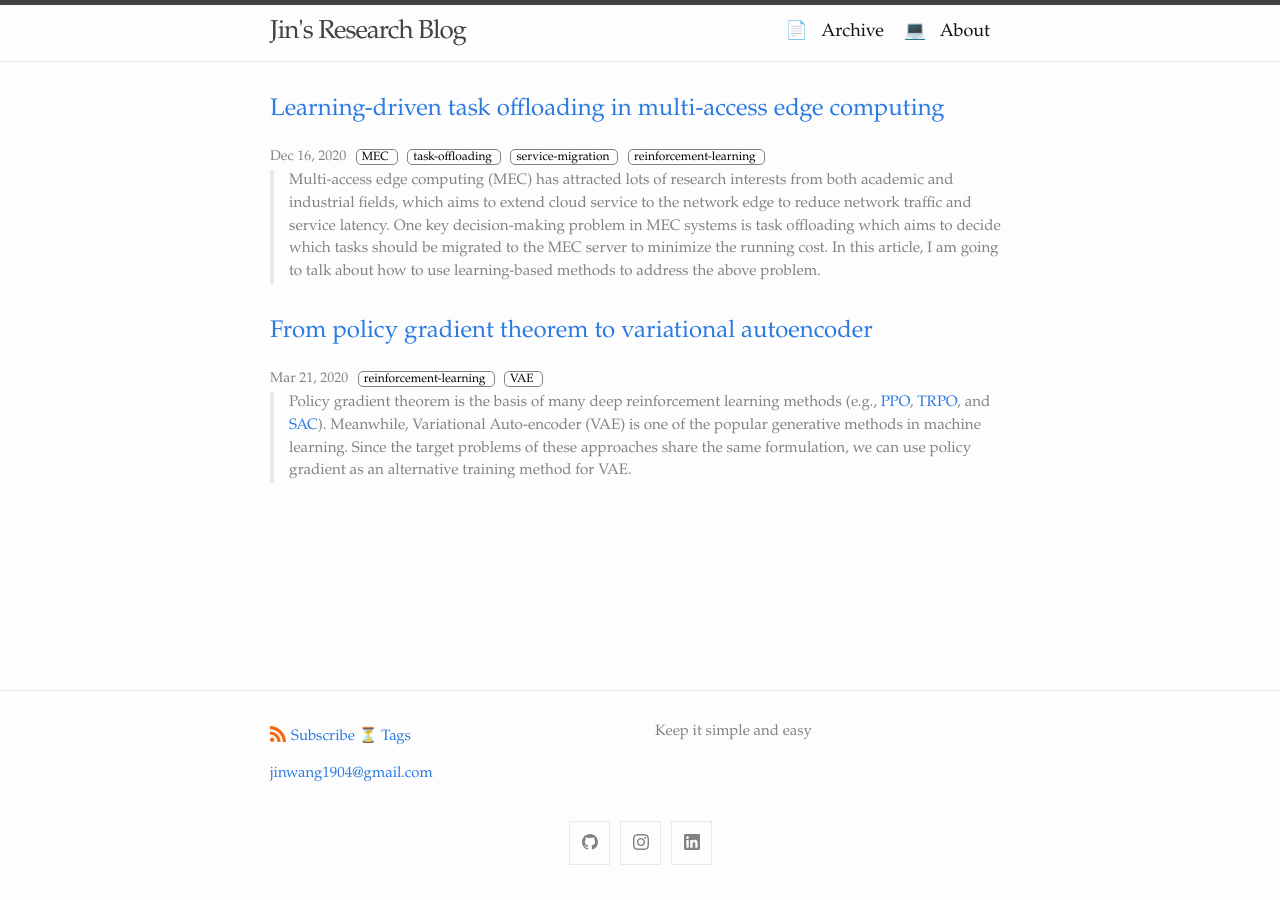
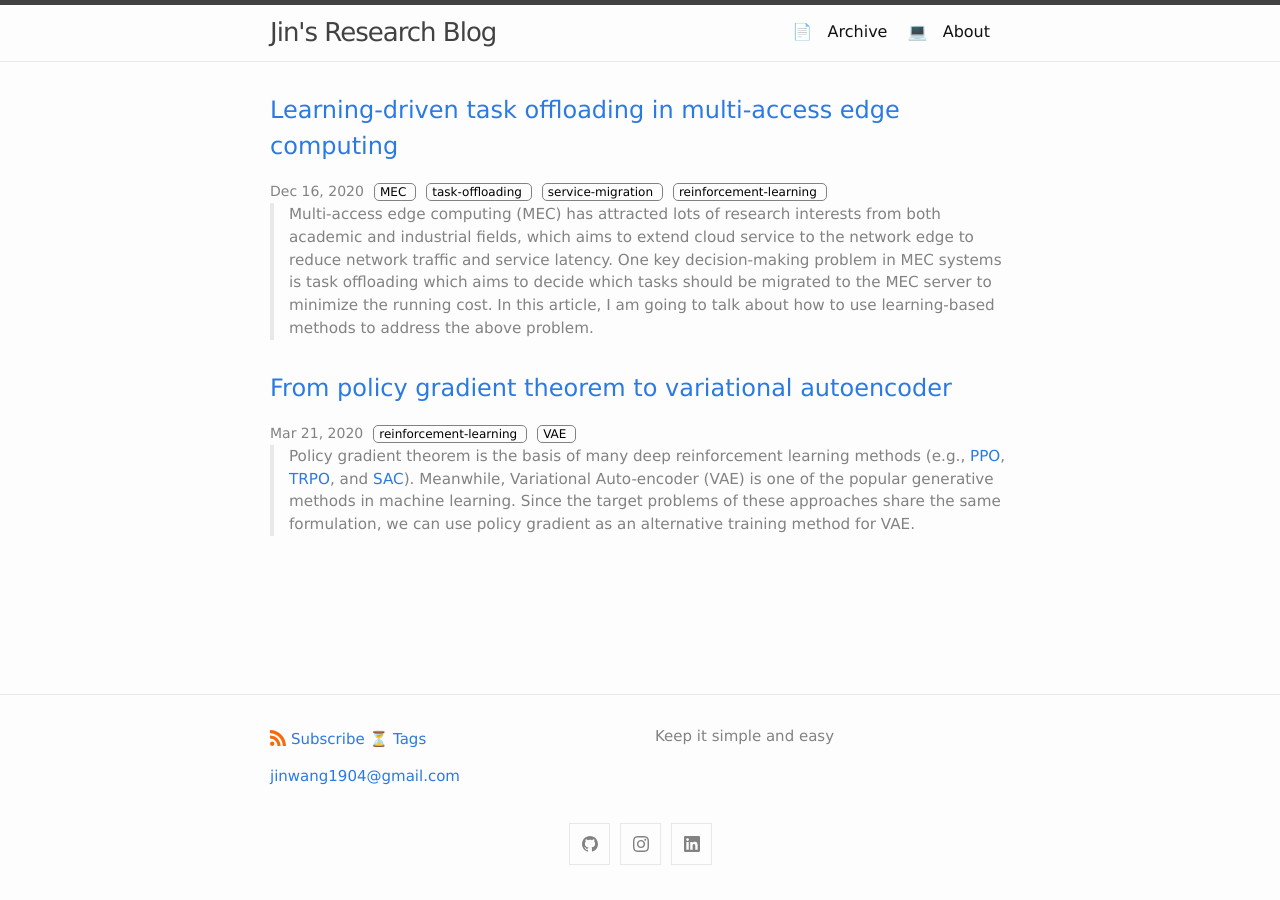
Before and after one commit to linkpark/linkpark.github.io, a Jekyll site: the page built from index.markdown, in a window 1280 px wide. Built offline with Jekyll 4.4.1, drawn with Linux system fonts in a browser that asks for light colours.

Commit message:
modify the font style

```diff
--- a/_sass/minima/custom-variables.scss
+++ b/_sass/minima/custom-variables.scss
@@ -1,3 +1,3 @@
 // Placeholder to allow overriding predefined variables smoothly.
-$garamond: Garamond,Baskerville,Baskerville Old Face,Hoefler Text,Times New Roman,serif;
-$garamond-size: 18px;
+$garamond: Lucida Sans, Helvetica, Sans-Serif;
+$garamond-size: 16px;
```
Also changed, not shown: 15 other files.
